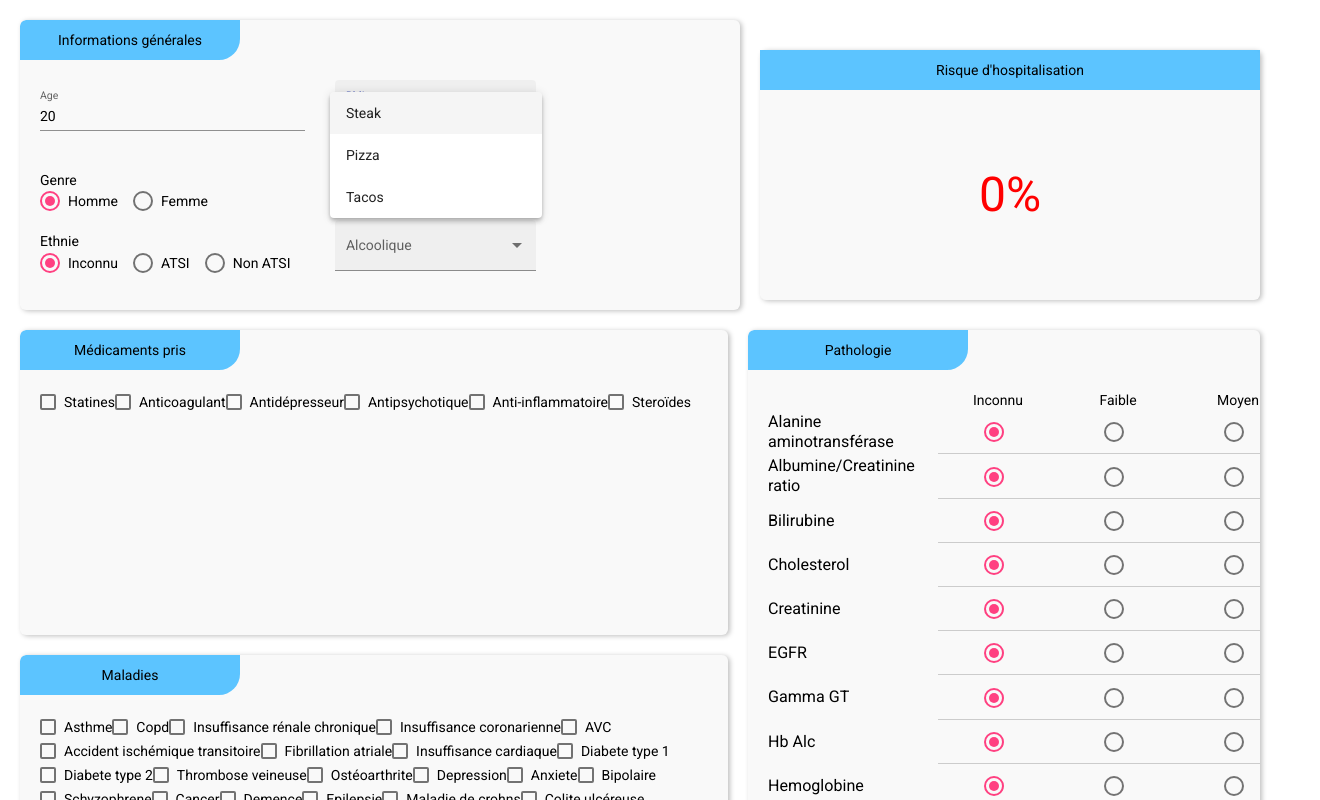
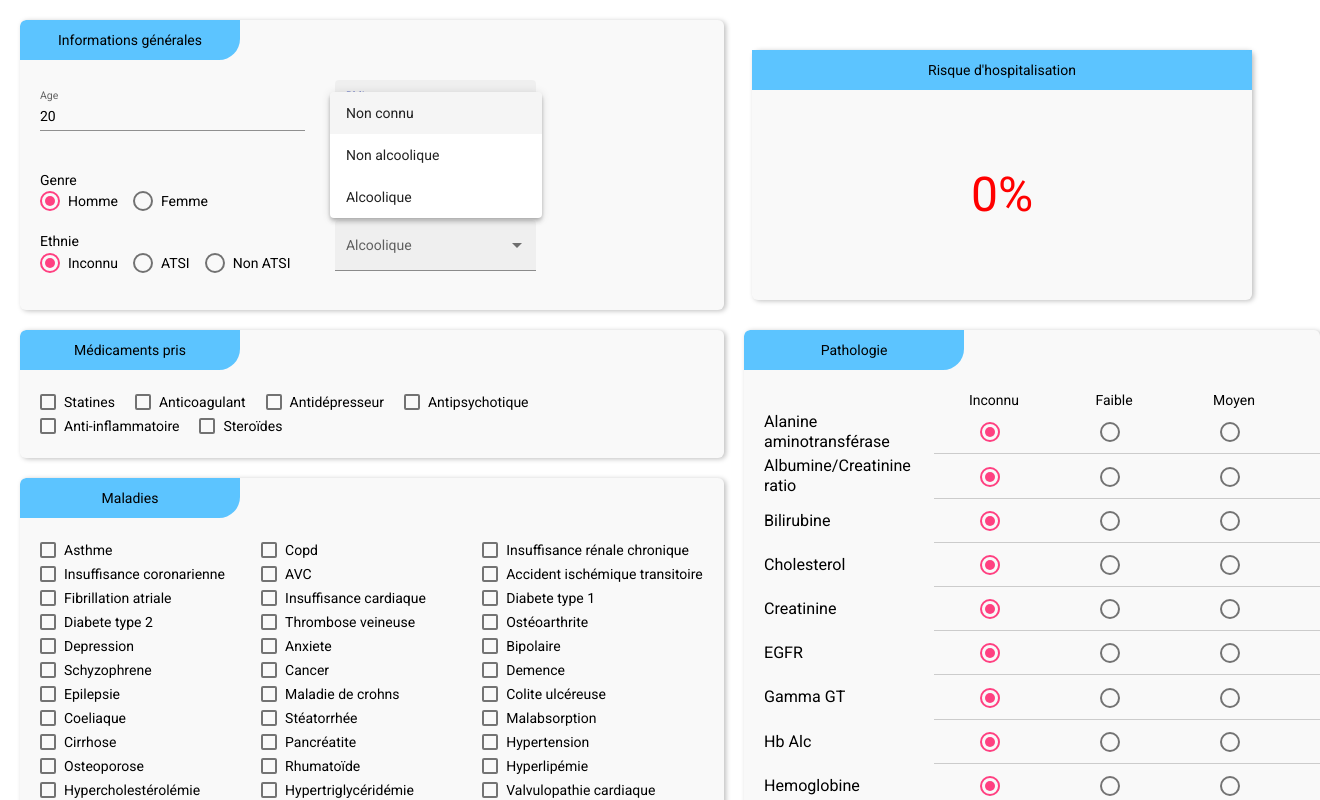
Before and after one commit to leo3620/LLCM, an Angular app in the folder LLCM-front/: page / in a window 1280 px wide. Both pictures are taken after a click on the element 435 px from the left and 112 px from the top of the page. Shown: the top 800 px of the page, 1320 px wide, since content can reach past the window. Built offline with nearby package versions, Linux system fonts and the light colour scheme.

Commit message:
Update front

```diff
--- a/LLCM-front/src/app/app.component.html
+++ b/LLCM-front/src/app/app.component.html
@@ -42,8 +42,8 @@
            <mat-form-field appearance="fill">
              <mat-label>BMI</mat-label>
              <mat-select>
-               <mat-option *ngFor="let food of foods" [value]="food.value">
-                 {{food.viewValue}}
+               <mat-option *ngFor="let alcoholStatus of getAlcoholStatus()" [value]="alcoholStatus.id">
+                 {{alcoholStatus.label}}
                </mat-option>
              </mat-select>
            </mat-form-field>
@@ -51,17 +51,17 @@
            <mat-form-field appearance="fill">
              <mat-label>Fumeur</mat-label>
              <mat-select>
-               <mat-option *ngFor="let food of foods" [value]="food.value">
-                 {{food.viewValue}}
+               <mat-option *ngFor="let alcoholStatus of getAlcoholStatus()" [value]="alcoholStatus.id">
+                 {{alcoholStatus.label}}
                </mat-option>
              </mat-select>
            </mat-form-field>
 
            <mat-form-field appearance="fill">
              <mat-label>Alcoolique</mat-label>
-             <mat-select>
-               <mat-option *ngFor="let food of foods" [value]="food.value">
-                 {{food.viewValue}}
+             <mat-select formArrayName="AlcoholStatus">
+               <mat-option *ngFor="let alcoholStatus of getAlcoholStatus()" [value]="alcoholStatus.id">
+                 {{alcoholStatus.label}}
                </mat-option>
              </mat-select>
            </mat-form-field>
@@ -75,7 +75,7 @@
   </div>
   <div class="bottom">
     <div class="leftSide">
-      <app-bloc-container [title]="'Médicaments pris'">
+      <app-bloc-container [title]="'  Médicaments pris'">
         <label formArrayName="MedicationGroups" *ngFor="let medicine of medicineFormArray.controls; let i = index">
           <mat-checkbox [formControlName]="i">
             {{medicationGroupsData[i].label}}
@@ -83,11 +83,13 @@
         </label>
       </app-bloc-container>
       <app-bloc-container [title]="'Maladies'">
-        <label formArrayName="Diseases" *ngFor="let disease of diseaseFormArray.controls; let i = index">
-          <mat-checkbox [formControlName]="i">
-            {{diseasesData[i].label}}
-          </mat-checkbox>
-        </label>
+        <div class="box-flex-maladie">
+          <label formArrayName="Diseases" *ngFor="let disease of diseaseFormArray.controls; let i = index" class="checkbox-item">
+            <mat-checkbox [formControlName]="i">
+              {{diseasesData[i].label}}
+            </mat-checkbox>
+          </label>
+        </div>
       </app-bloc-container>
     </div>
     <div class="rightSide">
--- a/LLCM-front/src/app/app.component.scss
+++ b/LLCM-front/src/app/app.component.scss
@@ -13,14 +13,15 @@
 }
 
 .leftSide{
-  width: 60vw;
+  max-width: 55vw;
+  min-width: 55vw;
   display: flex;
   flex-direction: column;
-  padding-right: 20px;
+  margin-right: 20px;
 }
 
 .rightSide{
-  width: 40vw;
+  width: 45vw;
   display: flex;
   flex-direction: column;
   justify-content: center;
@@ -30,7 +31,6 @@
 }
 
 app-bloc-container{
-  height: 100%;
   margin-bottom: 20px;
 }
 
@@ -103,3 +103,17 @@ app-bloc-container{
   width:170px;
   justify-content: left;
 }
+
+.mat-checkbox{
+  margin-right: 20px;
+}
+
+.box-flex-maladie{
+  display: flex;
+  flex-direction: row;
+  flex-wrap: wrap;
+}
+
+.checkbox-item {
+  width: 33.3%;
+}
--- a/LLCM-front/src/app/app.component.ts
+++ b/LLCM-front/src/app/app.component.ts
@@ -6,6 +6,7 @@ import {diseases} from './enum/Disease';
 import {pathology} from './enum/Pathology';
 import {pathologyCategory} from './enum/PathologyCategory';
 import {HttpClient} from "@angular/common/http";
+import {alcoholStatus} from "./enum/AlcoholSatus";
 
 interface Food {
   value: string;
@@ -22,12 +23,6 @@ export class AppComponent implements OnInit{
 
   form: FormGroup;
   result = 0;
-
-  foods: Food[] = [
-    {value: 'steak-0', viewValue: 'Steak'},
-    {value: 'pizza-1', viewValue: 'Pizza'},
-    {value: 'tacos-2', viewValue: 'Tacos'},
-  ];
 
   medicationGroupsData = [];
   diseasesData = [];
@@ -53,6 +48,7 @@ export class AppComponent implements OnInit{
 
   ngOnInit(): void {
     this.form = this.fb.group({
+      AlcoholStatus: 'NOT_RECORDED',
       MedicationGroups: new FormArray([]),
       Diseases: new FormArray([]),
       Pathology: new FormArray([]),
@@ -100,6 +96,11 @@ export class AppComponent implements OnInit{
     return pathology;
   }
 
+
+  getAlcoholStatus(): any {
+    return alcoholStatus;
+  }
+
   submit(): any {
     const selectedMedicineIds = this.form.value.MedicationGroups
       .map((checked, i) => checked ? this.medicationGroupsData[i].id : null)
--- a/LLCM-front/src/app/bloc-container/bloc-container.component.scss
+++ b/LLCM-front/src/app/bloc-container/bloc-container.component.scss
@@ -2,7 +2,6 @@
   border-radius: 6px;
   box-shadow: 2px 1px 5px rgba(0, 0, 0, 0.25);
   background-color: rgba(#C4C4C4, .10);
-  height: 100%;
   overflow-y: scroll;
 
   .title-container{
--- a/LLCM-front/src/app/enum/AlcoholSatus.ts
+++ b/LLCM-front/src/app/enum/AlcoholSatus.ts
@@ -1,5 +1,5 @@
-enum AlcoholStatus {
-  NON_DRINKER,
-  DRINKER,
-  NOT_RECORDED
-}
+export const alcoholStatus = [
+  {id: 'NOT_RECORDED', label: 'Non connu'},
+  {id: 'NON_DRINKER', label: 'Non alcoolique'},
+  {id: 'DRINKER', label: 'Alcoolique'},
+];
```
Also changed, not shown: 2 other files (tests, documents, lock files or other folders).
